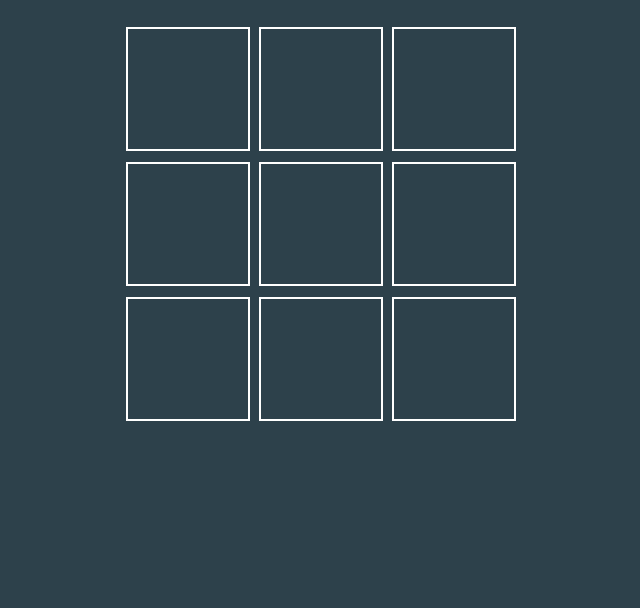
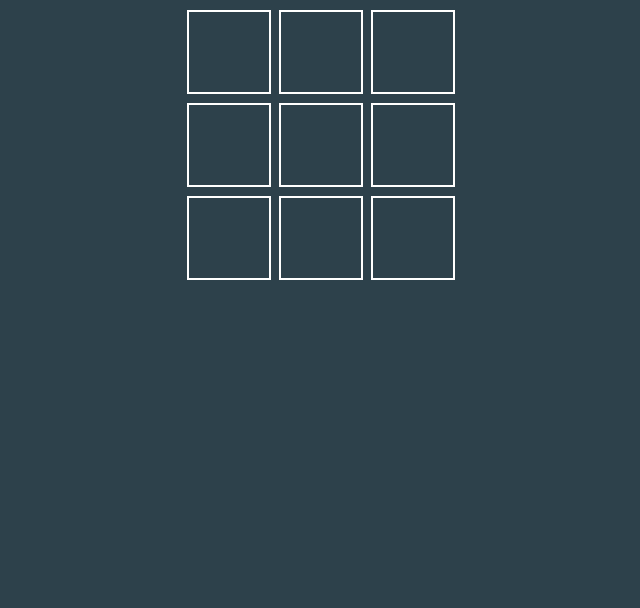
Before and after one commit to Sandee004/Tic-Tac-Toe, a plain HTML site: page index.html in a window 1280 px wide. Shown: the part 192-800 px from the top of the page, without its empty margins (319-959 px from the left). Drawn offline with Linux system fonts and the light colour scheme.

Commit message:
Update Tic Tac.css

```diff
--- a/Tic Tac.css
+++ b/Tic Tac.css
@@ -10,7 +10,7 @@ body{
     justify-content: center;
     align-items: center;
     text-align: center;
-    font-size: 35px;
+    font-size: 30px;
     color: white;
 }
 button{
@@ -27,8 +27,8 @@ button:hover{
 .box, .box2, .box3{
     border: 2px solid white;
     padding: 0;
-    width: 120px;
-    height: 120px;
+    width: 80px;
+    height: 80px;
     margin: 0;
     display: inline-block;
     text-align: center;
@@ -37,8 +37,8 @@ button:hover{
     cursor: pointer;
 }
 #ex0, #ex1, #ex2, #ex3, #ex4, #ex5, #ex6, #ex7, #ex8{
-    line-height: 120px;
-    font-size: 60px;
+    line-height: 50px;
+    font-size: 40px;
     display: none;
 }
 /*
```
